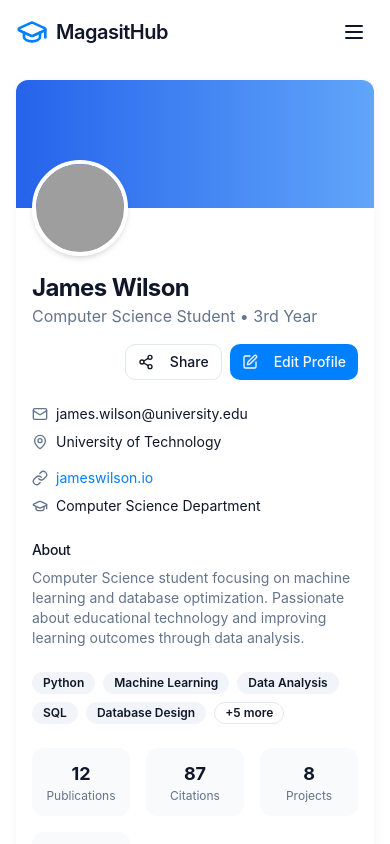
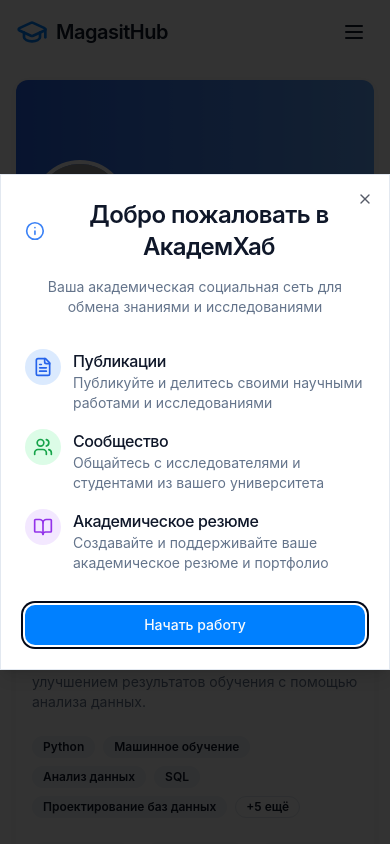
Before and after one commit to TETRIX8/magasithub, a React (Vite) app: page /profile in a window 390 px wide. Shown: the top 844 px of the page. Built offline with nearby package versions, Linux system fonts and the light colour scheme; grey boxes are pictures that could not be loaded.

Commit message:
Добавить показ при первом запуске
Добавлено отображение при первом запуске.

```diff
--- a/src/App.tsx
+++ b/src/App.tsx
@@ -9,6 +9,7 @@ import Dashboard from "./pages/Dashboard";
 import Profile from "./pages/Profile";
 import Publications from "./pages/Publications";
 import NotFound from "./pages/NotFound";
+import WelcomeDialog from "./components/WelcomeDialog";
 
 const queryClient = new QueryClient();
 
@@ -17,6 +18,7 @@ const App = () => (
     <TooltipProvider>
       <Toaster />
       <Sonner />
+      <WelcomeDialog />
       <BrowserRouter>
         <Routes>
           <Route path="/" element={<Index />} />
--- /dev/null
+++ b/src/components/WelcomeDialog.tsx
@@ -0,0 +1,94 @@
+
+import React, { useState, useEffect } from 'react';
+import {
+  Dialog,
+  DialogContent,
+  DialogDescription,
+  DialogFooter,
+  DialogHeader,
+  DialogTitle
+} from "@/components/ui/dialog";
+import { Button } from "@/components/ui/button";
+import { InfoIcon, BookOpen, Users, FileText } from "lucide-react";
+
+const WelcomeDialog = () => {
+  const [isOpen, setIsOpen] = useState(false);
+
+  useEffect(() => {
+    // Проверяем, был ли уже первый запуск
+    const hasVisited = localStorage.getItem('hasVisitedBefore');
+
+    if (!hasVisited) {
+      // Если первый запуск, показываем диалог
+      setIsOpen(true);
+      // Устанавливаем флаг в localStorage
+      localStorage.setItem('hasVisitedBefore', 'true');
+    }
+  }, []);
+
+  const handleClose = () => {
+    setIsOpen(false);
+  };
+
+  return (
+    <Dialog open={isOpen} onOpenChange={setIsOpen}>
+      <DialogContent className="sm:max-w-[500px]">
+        <DialogHeader>
+          <DialogTitle className="text-center text-2xl flex items-center justify-center gap-2">
+            <InfoIcon className="h-6 w-6 text-blue-500" />
+            Добро пожаловать в АкадемХаб
+          </DialogTitle>
+          <DialogDescription className="text-center pt-2">
+            Ваша академическая социальная сеть для обмена знаниями и исследованиями
+          </DialogDescription>
+        </DialogHeader>
+
+        <div className="space-y-4 py-4">
+          <div className="flex items-start gap-3">
+            <div className="bg-blue-100 p-2 rounded-full">
+              <FileText className="h-5 w-5 text-blue-600" />
+            </div>
+            <div>
+              <h3 className="font-medium">Публикации</h3>
+              <p className="text-sm text-muted-foreground">
+                Публикуйте и делитесь своими научными работами и исследованиями
+              </p>
+            </div>
+          </div>
+
+          <div className="flex items-start gap-3">
+            <div className="bg-green-100 p-2 rounded-full">
+              <Users className="h-5 w-5 text-green-600" />
+            </div>
+            <div>
+              <h3 className="font-medium">Сообщество</h3>
+              <p className="text-sm text-muted-foreground">
+                Общайтесь с исследователями и студентами из вашего университета
+              </p>
+            </div>
+          </div>
+
+          <div className="flex items-start gap-3">
+            <div className="bg-purple-100 p-2 rounded-full">
+              <BookOpen className="h-5 w-5 text-purple-600" />
+            </div>
+            <div>
+              <h3 className="font-medium">Академическое резюме</h3>
+              <p className="text-sm text-muted-foreground">
+                Создавайте и поддерживайте ваше академическое резюме и портфолио
+              </p>
+            </div>
+          </div>
+        </div>
+
+        <DialogFooter>
+          <Button className="w-full" onClick={handleClose}>
+            Начать работу
+          </Button>
+        </DialogFooter>
+      </DialogContent>
+    </Dialog>
+  );
+};
+
+export default WelcomeDialog;
--- a/src/pages/Profile.tsx
+++ b/src/pages/Profile.tsx
@@ -19,76 +19,76 @@ import ProjectCard, { ProjectCardProps } from '@/components/ui/ProjectCard';
 const userPublications: ProjectCardProps[] = [
   {
     id: '1',
-    title: 'Machine Learning Approaches for Predictive Analytics in Higher Education',
-    abstract: 'This research explores how machine learning algorithms can be applied to predict student performance and improve educational outcomes in college settings.',
+    title: 'Методы машинного обучения для предиктивной аналитики в высшем образовании',
+    abstract: 'Это исследование изучает, как алгоритмы машинного обучения могут применяться для прогнозирования успеваемости студентов и улучшения образовательных результатов в вузах.',
     coverImage: 'https://images.unsplash.com/photo-1581092921461-eab62e97a2d5?q=80&w=2070&auto=format&fit=crop',
-    date: 'May 15, 2023',
-    category: 'Computer Science',
+    date: '15 мая 2023',
+    category: 'Информатика',
     authors: [
-      { id: '1', name: 'James Wilson', role: 'Student', avatarUrl: 'https://i.pravatar.cc/150?img=68' },
-      { id: '2', name: 'Maria Garcia', role: 'Professor', avatarUrl: 'https://i.pravatar.cc/150?img=5' },
+      { id: '1', name: 'Иван Петров', role: 'Студент', avatarUrl: 'https://i.pravatar.cc/150?img=68' },
+      { id: '2', name: 'Мария Иванова', role: 'Профессор', avatarUrl: 'https://i.pravatar.cc/150?img=5' },
     ],
     commentsCount: 12,
-    tags: ['Machine Learning', 'Education', 'Data Science'],
+    tags: ['Машинное обучение', 'Образование', 'Наука о данных'],
     saved: true,
   },
   {
     id: '2',
-    title: 'Optimizing Database Performance for Large-Scale Academic Data',
-    abstract: 'A study on optimizing database systems to handle large volumes of academic data while maintaining performance and accessibility.',
-    date: 'March 10, 2023',
-    category: 'Computer Science',
+    title: 'Оптимизация производительности баз данных для масштабных академических данных',
+    abstract: 'Исследование по оптимизации систем баз данных для обработки больших объемов академических данных при сохранении производительности и доступности.',
+    date: '10 марта 2023',
+    category: 'Информатика',
     authors: [
-      { id: '1', name: 'James Wilson', role: 'Student', avatarUrl: 'https://i.pravatar.cc/150?img=68' },
+      { id: '1', name: 'Иван Петров', role: 'Студент', avatarUrl: 'https://i.pravatar.cc/150?img=68' },
     ],
     commentsCount: 5,
-    tags: ['Databases', 'Performance Optimization', 'Big Data'],
+    tags: ['Базы данных', 'Оптимизация производительности', 'Большие данные'],
     saved: false,
   },
 ];
 
 // Sample user data
 const userData = {
-  name: 'James Wilson',
-  role: 'Computer Science Student',
-  year: '3rd Year',
-  email: 'james.wilson@university.edu',
-  location: 'University of Technology',
-  website: 'jameswilson.io',
-  bio: 'Computer Science student focusing on machine learning and database optimization. Passionate about educational technology and improving learning outcomes through data analysis.',
+  name: 'Иван Петров',
+  role: 'Студент факультета информатики',
+  year: '3 курс',
+  email: 'ivan.petrov@university.edu',
+  location: 'Технологический университет',
+  website: 'ivanpetrov.io',
+  bio: 'Студент факультета информатики, специализирующийся на машинном обучении и оптимизации баз данных. Увлечен образовательными технологиями и улучшением результатов обучения с помощью анализа данных.',
   education: [
     {
       id: '1',
-      degree: 'Bachelor of Science in Computer Science',
-      institution: 'University of Technology',
-      year: '2021 - Present',
+      degree: 'Бакалавр информатики',
+      institution: 'Технологический университет',
+      year: '2021 - настоящее время',
     },
     {
       id: '2',
-      degree: 'Associate Degree in Software Development',
-      institution: 'Community College',
+      degree: 'Среднее профессиональное образование, Разработка ПО',
+      institution: 'Колледж информационных технологий',
       year: '2019 - 2021',
     },
   ],
   experience: [
     {
       id: '1',
-      position: 'Research Assistant',
-      organization: 'AI & Data Science Lab',
-      duration: 'Jun 2022 - Present',
-      description: 'Assisting in research projects focused on applying machine learning techniques to educational data. Developing predictive models for student performance.',
+      position: 'Научный ассистент',
+      organization: 'Лаборатория ИИ и науки о данных',
+      duration: 'Июнь 2022 - настоящее время',
+      description: 'Участие в исследовательских проектах, направленных на применение методов машинного обучения к образовательным данным. Разработка прогнозных моделей успеваемости студентов.',
     },
     {
       id: '2',
-      position: 'Teaching Assistant',
-      organization: 'Department of Computer Science',
-      duration: 'Sep 2021 - May 2022',
-      description: 'Assisted in teaching introductory programming courses. Conducted lab sessions and provided support to students.',
+      position: 'Ассистент преподавателя',
+      organization: 'Кафедра информатики',
+      duration: 'Сен 2021 - Май 2022',
+      description: 'Помощь в преподавании вводных курсов программирования. Проведение лабораторных занятий и оказание поддержки студентам.',
     },
   ],
   skills: [
-    'Python', 'Machine Learning', 'Data Analysis', 'SQL', 'Database Design',
-    'JavaScript', 'React', 'Git', 'Research Methodology', 'Academic Writing'
+    'Python', 'Машинное обучение', 'Анализ данных', 'SQL', 'Проектирование баз данных',
+    'JavaScript', 'React', 'Git', 'Методология исследований', 'Академическое письмо'
   ],
   publications: 12,
   citations: 87,
@@ -96,14 +96,14 @@ const userData = {
   awards: [
     {
       id: '1',
-      title: 'Outstanding Student Researcher',
-      issuer: 'Computer Science Department',
+      title: 'Выдающийся студент-исследователь',
+      issuer: 'Кафедра информатики',
       year: '2022',
     },
     {
       id: '2',
-      title: 'Best Paper Award',
-      issuer: 'Student Research Symposium',
+      title: 'Лучшая научная работа',
+      issuer: 'Студенческий исследовательский симпозиум',
       year: '2021',
     },
   ],
@@ -113,7 +113,7 @@ const Profile = () => {
   const [resumeDownloaded, setResumeDownloaded] = useState(false);
 
   const handleDownloadResume = () => {
-    // In a real app, this would trigger a PDF download
+    // Здесь была бы логика загрузки PDF
     setResumeDownloaded(true);
     setTimeout(() => setResumeDownloaded(false), 3000);
   };
@@ -124,7 +124,7 @@ const Profile = () => {
       <main className="pt-20 pb-16">
         <div className="container mx-auto px-4 sm:px-6 lg:px-8">
           <div className="max-w-5xl mx-auto">
-            {/* Profile Header */}
+            {/* Шапка профиля */}
             <div className="bg-white rounded-xl shadow-subtle overflow-hidden animate-fade-in">
               <div className="h-32 sm:h-40 bg-gradient-to-r from-blue-600 to-blue-400"></div>
               <div className="px-4 sm:px-6 pb-6 relative">
@@ -140,11 +140,11 @@ const Profile = () => {
                   <div className="flex gap-2 self-end">
                     <Button variant="outline" size="sm">
                       <Share2 className="h-4 w-4 mr-2" />
-                      Share
+                      Поделиться
                     </Button>
                     <Button size="sm">
                       <Edit className="h-4 w-4 mr-2" />
-                      Edit Profile
+                      Редактировать
                     </Button>
                   </div>
                 </div>
@@ -167,13 +167,13 @@ const Profile = () => {
                     </div>
                     <div className="flex items-center text-sm">
                       <GraduationCap className="h-4 w-4 mr-2 text-muted-foreground" />
-                      <span>Computer Science Department</span>
+                      <span>Кафедра информатики</span>
                     </div>
                   </div>
                 </div>
 
                 <div className="mt-6">
-                  <h3 className="text-sm font-medium mb-2">About</h3>
+                  <h3 className="text-sm font-medium mb-2">О себе</h3>
                   <p className="text-sm text-muted-foreground">{userData.bio}</p>
                 </div>
 
@@ -182,46 +182,46 @@ const Profile = () => {
                     <Badge key={index} variant="secondary">{skill}</Badge>
                   ))}
                   {userData.skills.length > 5 && (
-                    <Badge variant="outline">+{userData.skills.length - 5} more</Badge>
+                    <Badge variant="outline">+{userData.skills.length - 5} ещё</Badge>
                   )}
                 </div>
 
                 <div className="grid grid-cols-3 sm:grid-cols-4 gap-4 mt-6">
                   <div className="bg-secondary/50 rounded-lg p-3 text-center">
                     <div className="text-lg font-display font-bold">{userData.publications}</div>
-                    <div className="text-xs text-muted-foreground">Publications</div>
+                    <div className="text-xs text-muted-foreground">Публикаций</div>
                   </div>
                   <div className="bg-secondary/50 rounded-lg p-3 text-center">
                     <div className="text-lg font-display font-bold">{userData.citations}</div>
-                    <div className="text-xs text-muted-foreground">Citations</div>
+                    <div className="text-xs text-muted-foreground">Цитирований</div>
                   </div>
                   <div className="bg-secondary/50 rounded-lg p-3 text-center">
                     <div className="text-lg font-display font-bold">{userData.projects}</div>
-                    <div className="text-xs text-muted-foreground">Projects</div>
+                    <div className="text-xs text-muted-foreground">Проектов</div>
                   </div>
                   <div className="bg-secondary/50 rounded-lg p-3 text-center">
                     <div className="text-lg font-display font-bold">{userData.awards.length}</div>
-                    <div className="text-xs text-muted-foreground">Awards</div>
+                    <div className="text-xs text-muted-foreground">Наград</div>
                   </div>
                 </div>
               </div>
             </div>
 
-            {/* Tabs */}
+            {/* Вкладки */}
             <div className="mt-8 animate-fade-in" style={{ animationDelay: '0.2s' }}>
               <Tabs defaultValue="publications">
                 <TabsList className="mb-6">
-                  <TabsTrigger value="publications">Publications</TabsTrigger>
-                  <TabsTrigger value="resume">Curriculum Vitae</TabsTrigger>
-                  <TabsTrigger value="projects">Projects</TabsTrigger>
+                  <TabsTrigger value="publications">Публикации</TabsTrigger>
+                  <TabsTrigger value="resume">Резюме</TabsTrigger>
+                  <TabsTrigger value="projects">Проекты</TabsTrigger>
                 </TabsList>
 
-                {/* Publications Tab */}
+                {/* Вкладка публикаций */}
                 <TabsContent value="publications" className="space-y-6">
                   <div className="flex items-center justify-between">
-                    <h2 className="text-xl font-display font-semibold">Publications</h2>
+                    <h2 className="text-xl font-display font-semibold">Публикации</h2>
                     <Button variant="outline" size="sm" asChild>
-                      <Link to="/publications">View All</Link>
+                      <Link to="/publications">Смотреть все</Link>
                     </Button>
                   </div>
 
@@ -230,14 +230,14 @@ const Profile = () => {
                   ))}
                 </TabsContent>
 
-                {/* CV Tab */}
+                {/* Вкладка резюме */}
                 <TabsContent value="resume">
                   <Card>
                     <CardHeader className="flex flex-row items-center justify-between">
                       <div>
-                        <CardTitle>Curriculum Vitae</CardTitle>
+                        <CardTitle>Академическое резюме</CardTitle>
                         <CardDescription>
-                          Automatically generated academic resume
+                          Автоматически сгенерированное академическое резюме
                         </CardDescription>
                       </div>
                       <Button
@@ -245,42 +245,42 @@ const Profile = () => {
                         disabled={resumeDownloaded}
                       >
                         <Download className="h-4 w-4 mr-2" />
-                        {resumeDownloaded ? 'Downloaded' : 'Download PDF'}
+                        {resumeDownloaded ? 'Загружено' : 'Скачать PDF'}
                       </Button>
                     </CardHeader>
                     <CardContent className="space-y-6">
-                      {/* Personal Information */}
+                      {/* Личная информация */}
                       <div>
                         <div className="flex items-center mb-4">
                           <User className="h-5 w-5 mr-2 text-primary" />
-                          <h3 className="text-lg font-display font-semibold">Personal Information</h3>
+                          <h3 className="text-lg font-display font-semibold">Личная информация</h3>
                         </div>
                         <div className="grid grid-cols-1 md:grid-cols-2 gap-y-2 gap-x-6 text-sm pl-7">
                           <div>
-                            <span className="font-medium">Name:</span> {userData.name}
+                            <span className="font-medium">Имя:</span> {userData.name}
                           </div>
                           <div>
-                            <span className="font-medium">Role:</span> {userData.role}
+                            <span className="font-medium">Должность:</span> {userData.role}
                           </div>
                           <div>
                             <span className="font-medium">Email:</span> {userData.email}
                           </div>
                           <div>
-                            <span className="font-medium">Location:</span> {userData.location}
+                            <span className="font-medium">Местоположение:</span> {userData.location}
                           </div>
                           <div>
-                            <span className="font-medium">Website:</span> {userData.website}
+                            <span className="font-medium">Веб-сайт:</span> {userData.website}
                           </div>
                         </div>
                       </div>
 
                       <Separator />
 
-                      {/* Education */}
+                      {/* Образование */}
                       <div>
                         <div className="flex items-center mb-4">
                           <GraduationCap className="h-5 w-5 mr-2 text-primary" />
-                          <h3 className="text-lg font-display font-semibold">Education</h3>
+                          <h3 className="text-lg font-display font-semibold">Образование</h3>
                         </div>
                         <div className="space-y-4 pl-7">
                           {userData.education.map(edu => (
@@ -296,11 +296,11 @@ const Profile = () => {
 
                       <Separator />
 
-                      {/* Experience */}
+                      {/* Опыт */}
                       <div>
                         <div className="flex items-center mb-4">
                           <BookOpen className="h-5 w-5 mr-2 text-primary" />
-                          <h3 className="text-lg font-display font-semibold">Research Experience</h3>
+                          <h3 className="text-lg font-display font-semibold">Исследовательский опыт</h3>
                         </div>
                         <div className="space-y-4 pl-7">
                           {userData.experience.map(exp => (
@@ -319,16 +319,16 @@ const Profile = () => {
 
                       <Separator />
 
-                      {/* Publications Summary */}
+                      {/* Сводка публикаций */}
                       <div>
                         <div className="flex items-center mb-4">
                           <FileText className="h-5 w-5 mr-2 text-primary" />
-                          <h3 className="text-lg font-display font-semibold">Publications</h3>
+                          <h3 className="text-lg font-display font-semibold">Публикации</h3>
                         </div>
                         <div className="pl-7">
                           <p className="text-sm mb-4">
-                            Author of {userData.publications} academic publications with a total of {userData.citations} citations.
-                            Areas of research include machine learning, educational technology, and database optimization.
+                            Автор {userData.publications} академических публикаций с общим количеством {userData.citations} цитирований.
+                            Области исследований включают машинное обучение, образовательные технологии и оптимизацию баз данных.
                           </p>
 
                           <div className="space-y-3">
@@ -346,21 +346,21 @@ const Profile = () => {
 
                       <Separator />
 
-                      {/* Skills */}
+                      {/* Навыки */}
                       <div>
                         <div className="flex items-center mb-4">
                           <Award className="h-5 w-5 mr-2 text-primary" />
-                          <h3 className="text-lg font-display font-semibold">Skills & Awards</h3>
+                          <h3 className="text-lg font-display font-semibold">Навыки и награды</h3>
                         </div>
                         <div className="pl-7">
-                          <h4 className="text-base font-medium mb-2">Skills</h4>
+                          <h4 className="text-base font-medium mb-2">Навыки</h4>
                           <div className="flex flex-wrap gap-2 mb-6">
                             {userData.skills.map((skill, index) => (
                               <Badge key={index} variant="secondary">{skill}</Badge>
                             ))}
                           </div>
 
-                          <h4 className="text-base font-medium mb-2">Awards & Honors</h4>
+                          <h4 className="text-base font-medium mb-2">Награды и отличия</h4>
                           <div className="space-y-2">
                             {userData.awards.map(award => (
                               <div key={award.id} className="text-sm">
@@ -377,14 +377,14 @@ const Profile = () => {
                   </Card>
                 </TabsContent>
 
-                {/* Projects Tab */}
+                {/* Вкладка проектов */}
                 <TabsContent value="projects">
                   <div className="flex items-center justify-center h-40 bg-muted rounded-lg">
                     <div className="text-center">
                       <p className="text-muted-foreground mb-2">
-                        No projects to display yet.
+                        Проекты пока не добавлены.
                       </p>
-                      <Button>Add a Project</Button>
+                      <Button>Добавить проект</Button>
                     </div>
                   </div>
                 </TabsContent>
```
